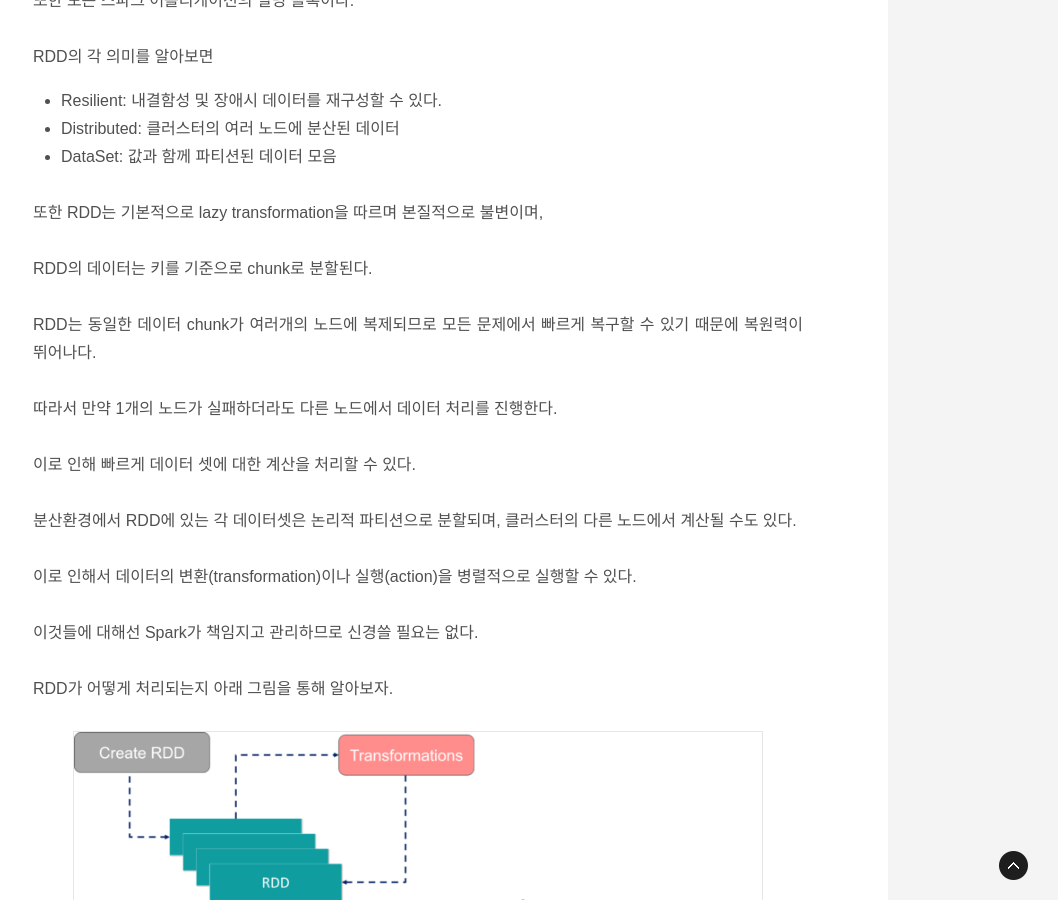
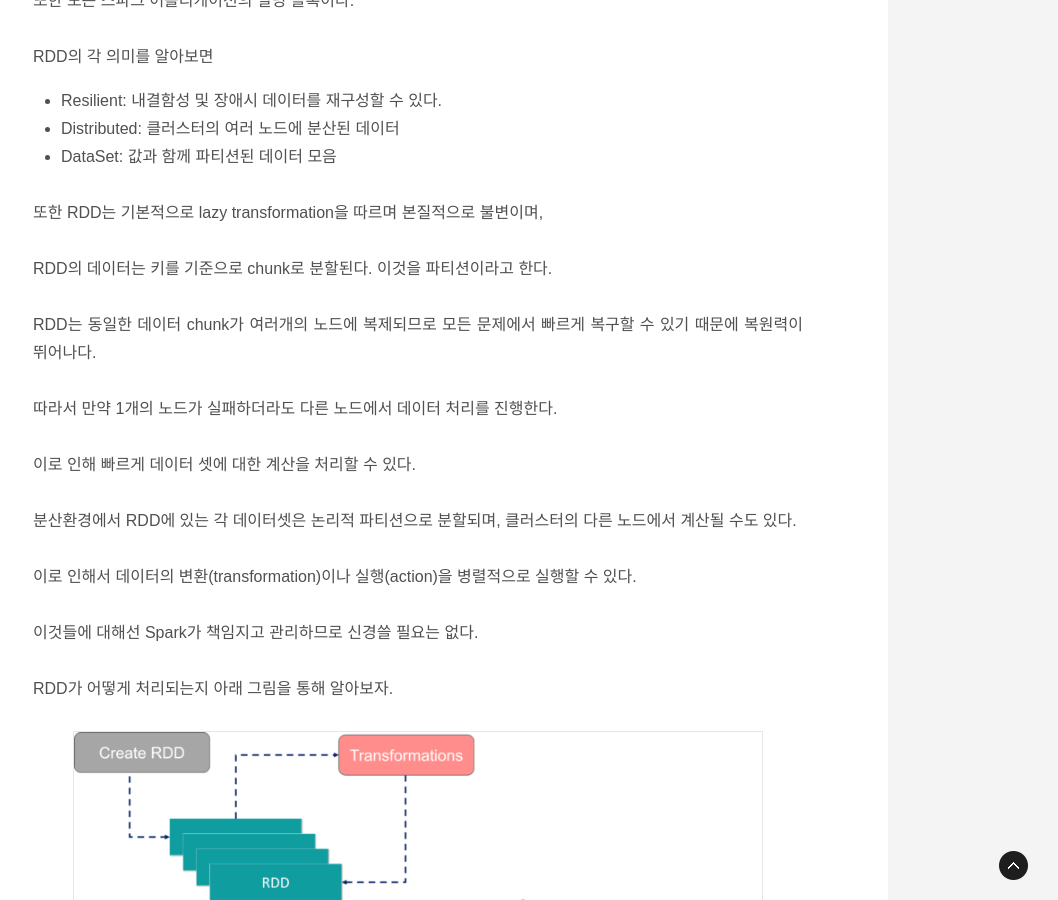
Before and after one commit to loustler/loustler.github.io, a Jekyll site: the page built from _posts/2020/5/2020-05-23-spark-architecture.md, in a window 1280 px wide and 900 px high, scrolled down 2231 px. Shown: the whole window, without its empty margins (222-1280 px from the left). Built offline with Jekyll 4.4.1, drawn with Linux system fonts in a browser that asks for light colours.

Commit message:
Modified spark structure

```diff
--- a/_posts/2020/5/2020-05-23-spark-architecture.md
+++ b/_posts/2020/5/2020-05-23-spark-architecture.md
@@ -57,7 +57,7 @@ Cluster Node 에서 실행되며 `main()`을 실행한다.
 
 또한 **RDD**는 기본적으로 lazy transformation을 따르며 본질적으로 불변이며,
 
-**RDD**의 데이터는 키를 기준으로 chunk로 분할된다.
+**RDD**의 데이터는 키를 기준으로 chunk로 분할된다. 이것을 파티션이라고 한다.
 
 **RDD**는 동일한 데이터 chunk가 여러개의 노드에 복제되므로 모든 문제에서 빠르게 복구할 수 있기 때문에 복원력이 뛰어나다.
 
```
